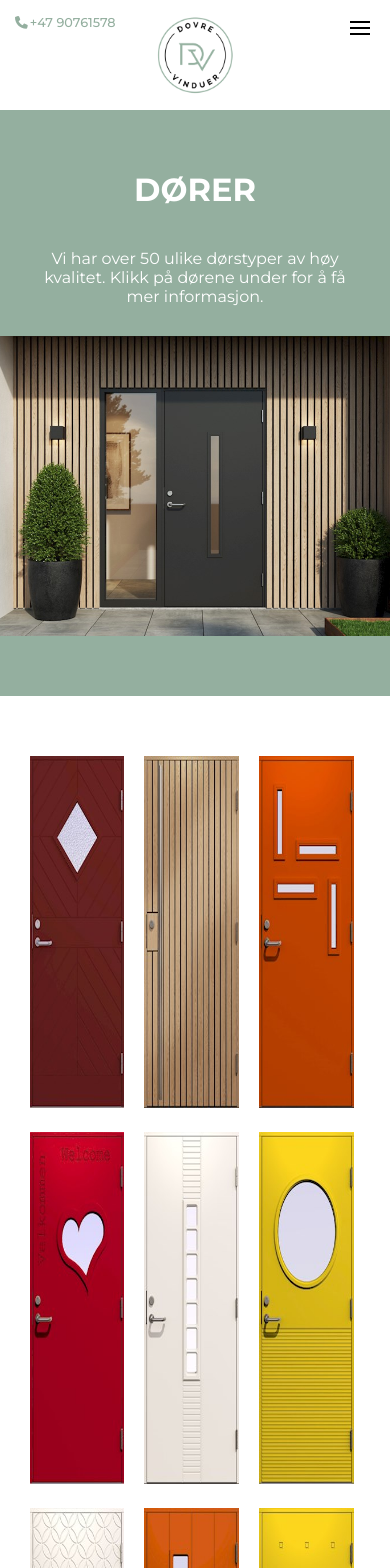
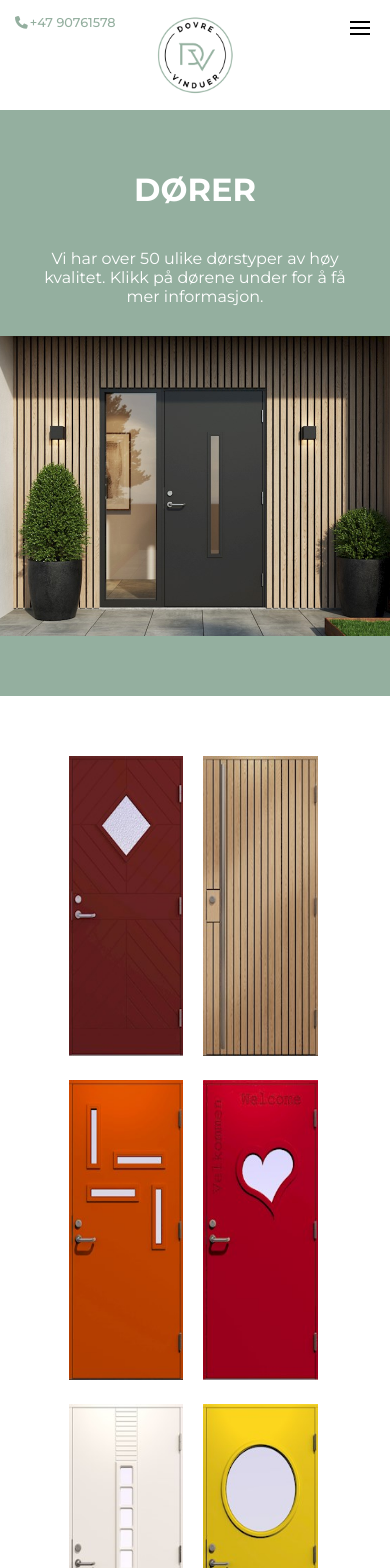
Before and after one commit to DevrMichael/dovre-vinduer, a Next.js app: page /dorer in a window 390 px wide. Shown: the top 1568 px of the page. Built offline with nearby package versions, Linux system fonts and the light colour scheme.

Commit message:
Adjust mobile door width

```diff
--- a/sass/_door.scss
+++ b/sass/_door.scss
@@ -47,17 +47,18 @@
     margin: auto;
     text-align: center;
   }
-    .door-intro-text>p {
+  .door-intro-text > p {
     padding: 30px 0;
   }
 
   .door-grid {
     display: block;
-      width: 90%;
+    width: 70%;
     margin: auto;
   }
   .door-grid > a > img {
-      width: 27%;
+    width: 42%;
+    max-height: 300px;
     margin: 10px;
   }
 }
```
Lines whose indentation alone changed are shown as unchanged.
